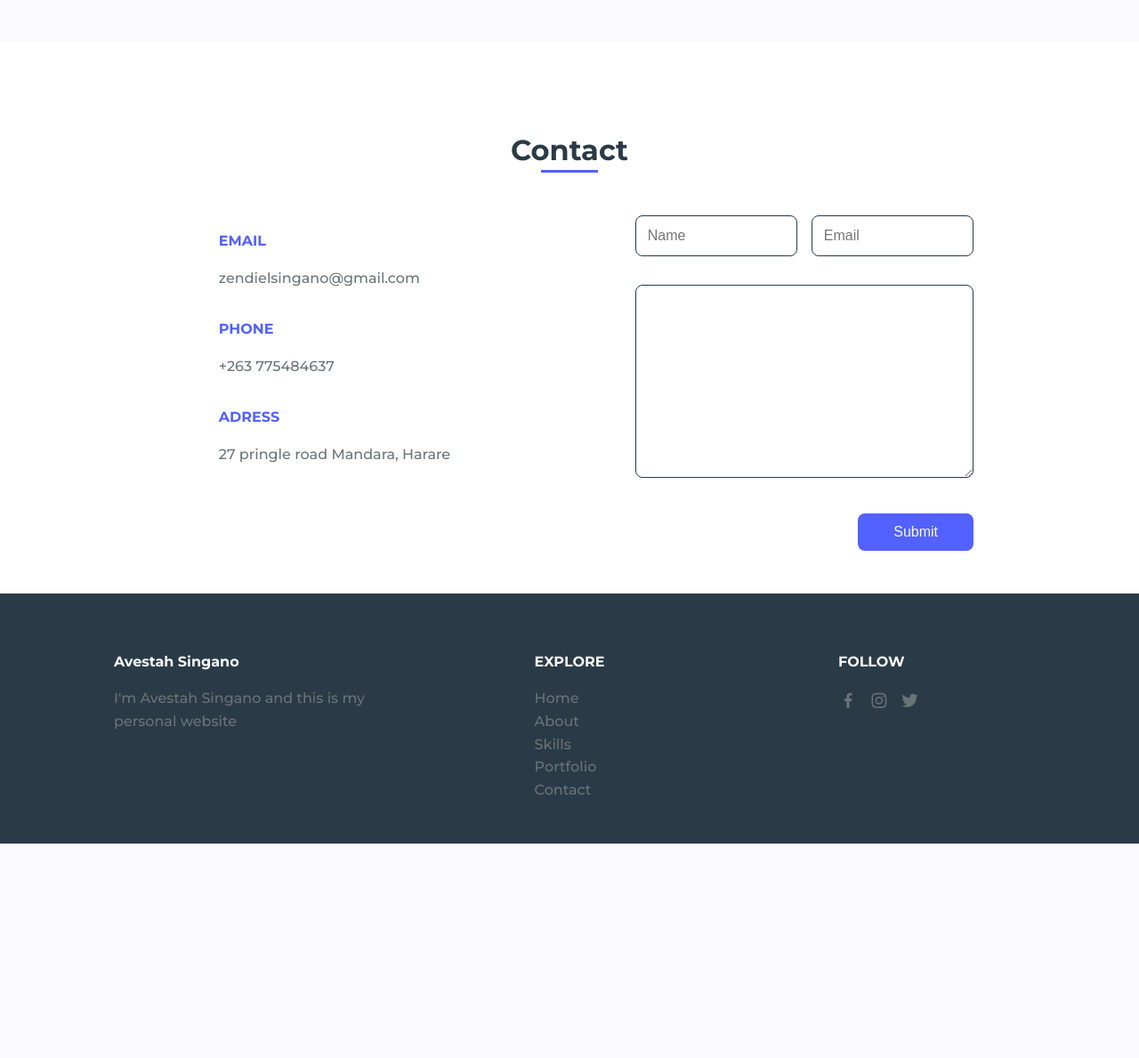
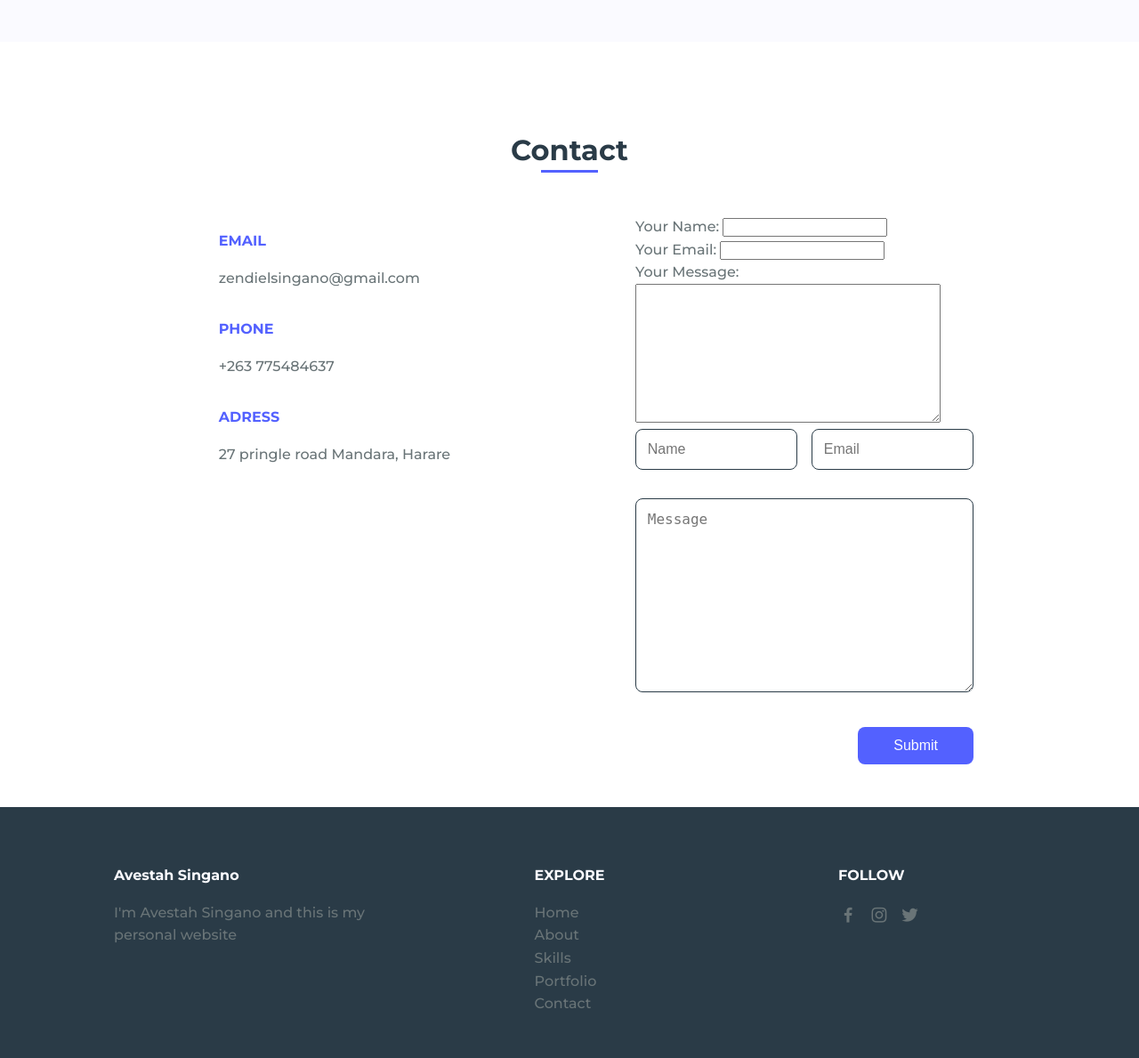
Before and after one commit to r187483e/MyPortfolio, a Django app: template MyPortfolio/templates/index.html in a window 1280 px wide. Shown: the part 2447-3636 px from the top of the page at 89% size. Before the commit the page ends 3395 px from the top, so only its background shows below. Run offline with Django 5.2, Linux system fonts and the light colour scheme; the template is opened without the code that fills it: values that come from a table or form of the project are taken from there, others are empty; data comes from the database, SQL or seed files in the repository.

Commit message:
initial commit

```diff
--- /dev/null
+++ b/MyPortfolio/forms.py
@@ -0,0 +1,6 @@
+from django import forms
+
+class ContactForm(forms.Form):
+    name = forms.CharField(label='Your Name', max_length=100)
+    email = forms.EmailField(label='Your Email')
+    message = forms.CharField(label='Your Message', widget=forms.Textarea)
--- a/MyPortfolio/templates/index.html
+++ b/MyPortfolio/templates/index.html
@@ -164,13 +164,16 @@
                         <span class="contact__text">27 pringle road Mandara, Harare</span>
                     </div>
 
-                    <form action="" class="contact__form">
+                    <form method="post" class="contact__form">
+                         {% csrf_token %}
+                        {{ form.as_p }}
+
                         <div class="contact__inputs">
-                            <input type="text" placeholder="Name" class="contact__input">
-                            <input type="email" placeholder="Email" class="contact__input">
+                            <input type="text" id="name" name="name" placeholder="Name" class="contact__input">
+                            <input type="email" id="email"  name="email" placeholder="Email"   class="contact__input">
                         </div>
 
-                        <textarea name="" id="message" cols="0" rows="10" class="contact__input"></textarea>
+                        <textarea name="message" id="message" placeholder="Message" cols="0" rows="10" class="contact__input"></textarea>
 
                         <input type="submit" value="Submit" class="contact__button">
                     </form>
--- a/mysite/settings.py
+++ b/mysite/settings.py
@@ -139,4 +139,4 @@ EMAIL_HOST = 'smtp.gmail.com'
 EMAIL_PORT = 587
 EMAIL_USE_TLS = True
 EMAIL_HOST_USER = 'zendielsingano@gmail.com'
-EMAIL_HOST_PASSWORD = 'qpfizlssilpgagpj'
+EMAIL_HOST_PASSWORD = 'wfntupzcxzffswdt'
```
Also changed, not shown: MyPortfolio/views.py (+24 -5 lines).
